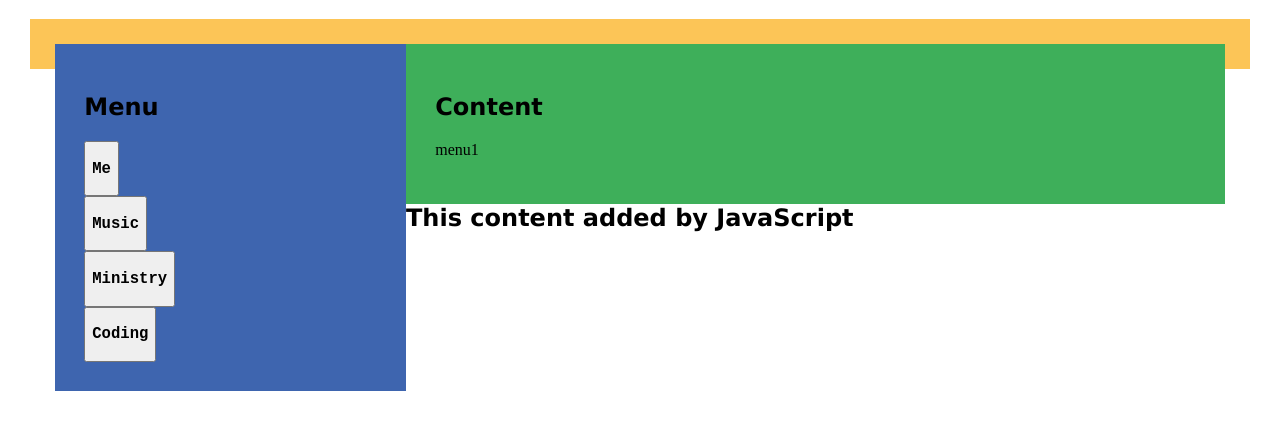
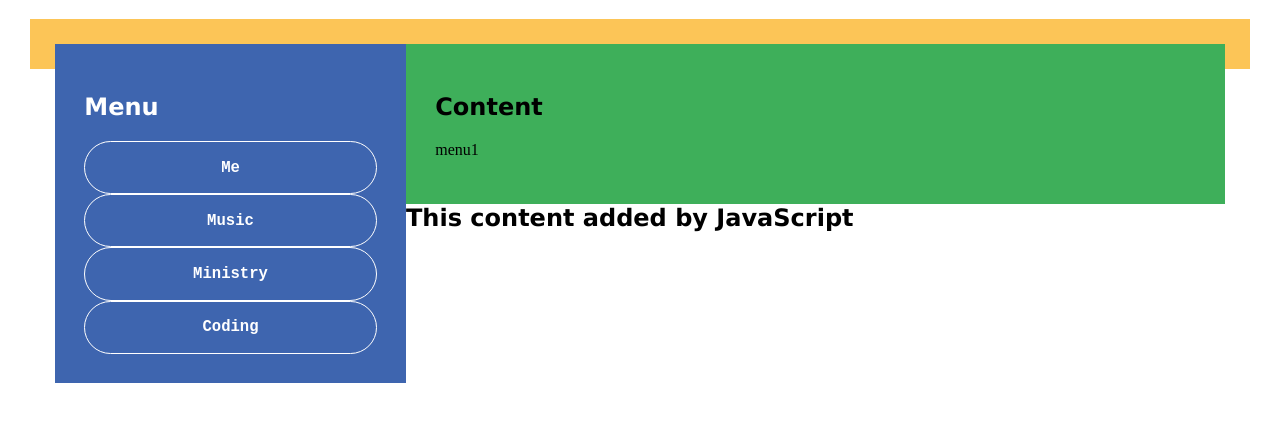
Before and after one commit to sjamescarter/my-prep-final, a plain HTML site: page index.html in a window 1280 px wide. Shown: the part 62-492 px from the top of the page. Drawn offline with Linux system fonts and the light colour scheme.

Commit message:
menu button styling

```diff
--- a/style.css
+++ b/style.css
@@ -25,6 +25,7 @@ h3 {
     background-color: #3e65af;
     display: block;
     padding: 2.5%;
+    color: #fff;
 }
 
 #music, #ministry, #coding {
@@ -38,3 +39,18 @@ h3 {
     display: block;
     padding: 2.5%;
 }
+
+button {
+    border: 1px double #fff;
+    border-radius: 30px;
+    background-color: #3e65af;
+    text-align: center;
+    width: 100%;
+    color: #fff;
+    margin: auto;
+}
+
+button:hover {
+    color: #3e65af;
+    background-color: #fff;
+}
```
